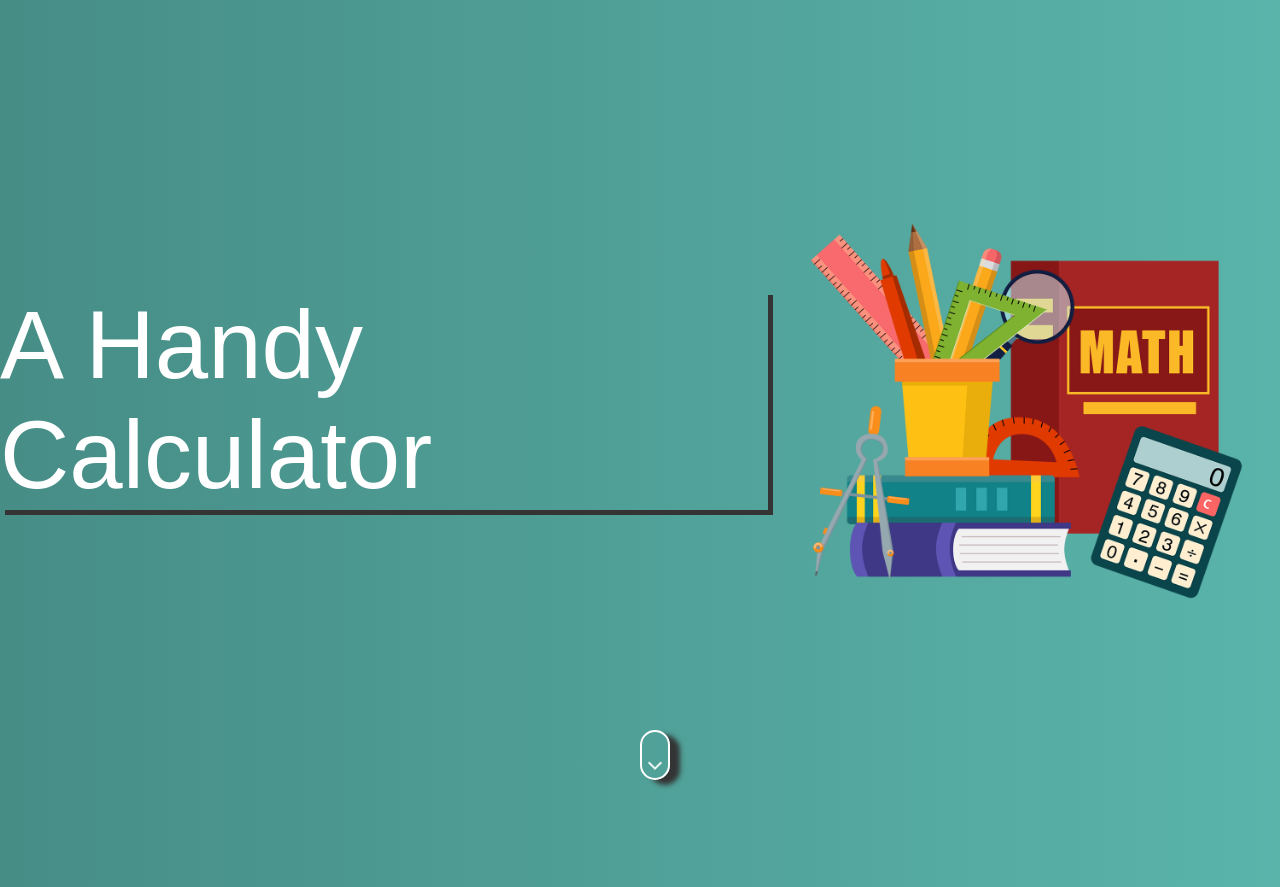
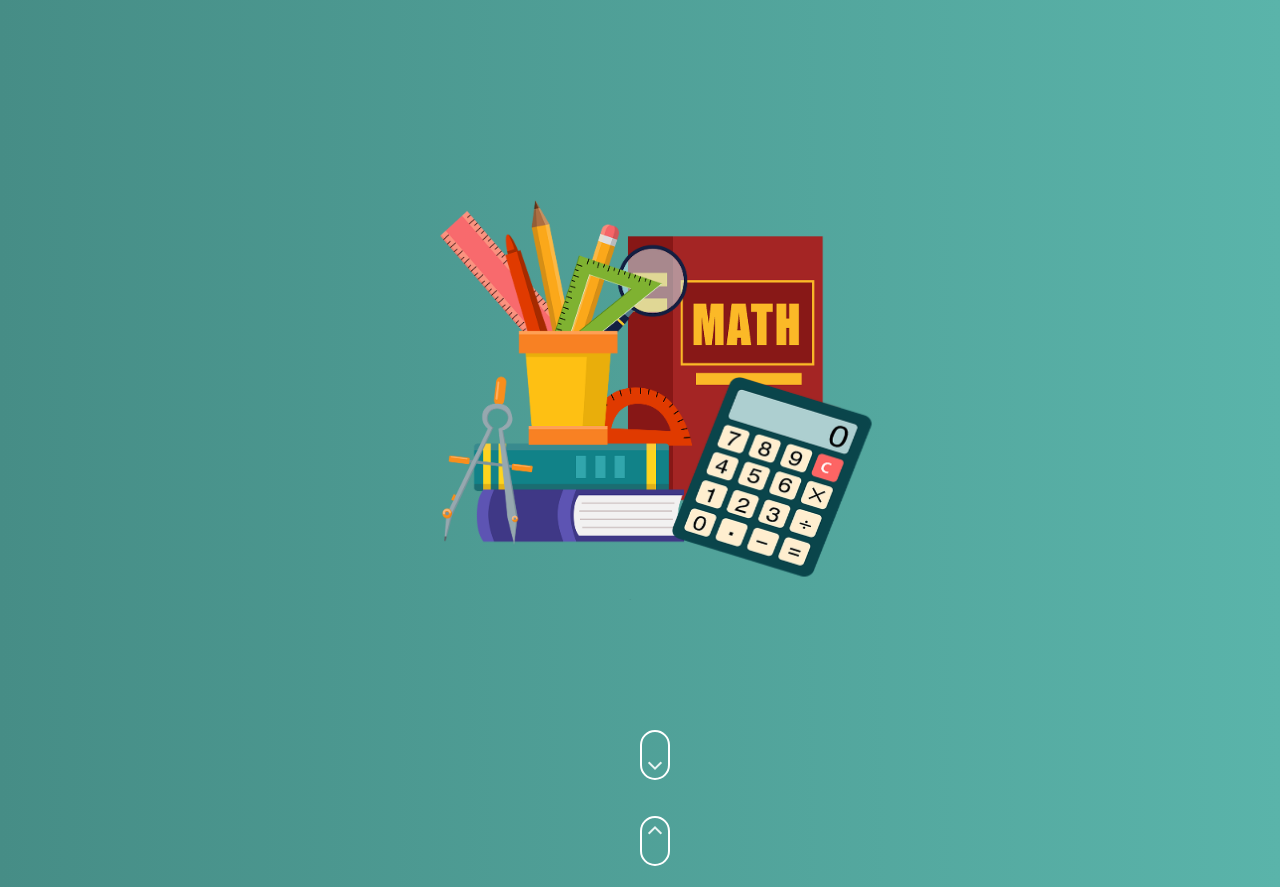
Before and after one commit to LinyueSong/Calculator, a plain HTML site: page index.html in a window 1280 px wide. Shown: the top 887 px of the page. Drawn offline with Linux system fonts and the light colour scheme.

Commit message:
added scroll up

```diff
--- a/exp.css
+++ b/exp.css
@@ -31,9 +31,29 @@ h1 {
   box-shadow: 5px 5px rgb(52, 52, 52);
 }
 
-img {
-  height: 40%;
-  width: 40%;
+#stuff {
+  height: 400px;
+  width: 400px;
+}
+
+#calc {
+  height: 200px;
+  width: 200px;
+  position: absolute;
+  top: 49%;
+  left: 52.5%;
+  cursor: pointer;
+  animation: MoveUpDown 2s linear infinite;
+}
+
+@keyframes MoveUpDown {
+  0%,
+  100% {
+    transform: translateY(0);
+  }
+  50% {
+    transform: translateY(-15px);
+  }
 }
 .scroll-down {
   height: 50px;
@@ -45,7 +65,7 @@ img {
   bottom: 20px;
   border-radius: 50px;
   cursor: pointer;
-  box-shadow: 10px 5px 5px rgb(52, 52, 52);
+  /* box-shadow: 10px 5px 5px rgb(52, 52, 52); */
 }
 
 .scroll-down::before,
@@ -80,6 +100,55 @@ img {
   }
   100% {
     top: 90%;
+    opacity: 0;
+  }
+}
+
+.scroll-up {
+  height: 50px;
+  width: 30px;
+  border: 2px solid white;
+  position: absolute;
+  left: 50%;
+  /* transform: translateX(-50%); */
+  top: 102%;
+  border-radius: 50px;
+  cursor: pointer;
+  /* box-shadow: 10px 5px 5px rgb(52, 52, 52); */
+}
+
+.scroll-up::before,
+.scroll-up::after {
+  content: "";
+  position: absolute;
+  bottom: 20%;
+  left: 50%;
+  height: 10px;
+  width: 10px;
+  transform: translate(-50%, 100%) rotate(45deg);
+  border: 2px solid white;
+  border-bottom: transparent;
+  border-right: transparent;
+  animation: scroll-up 1s ease-in-out infinite;
+}
+.scroll-up::before {
+  bottom: 30%;
+  animation-delay: 0.3s;
+}
+
+@keyframes scroll-up {
+  0% {
+    /* top:20%; */
+    opacity: 0;
+  }
+  30% {
+    opacity: 1;
+  }
+  60% {
+    opacity: 1;
+  }
+  100% {
+    bottom: 90%;
     opacity: 0;
   }
 }
--- a/index.html
+++ b/index.html
@@ -10,13 +10,17 @@
 </head>
 <body>
     <section id='page1'>
-        <h1>A Handy Calculator</h1>
-        <img src="img.png">
+        <!-- <h1>A Handy Calculator</h1> -->
+        <img src="stuff.png" id="stuff">
+        <a href='#page2'><img src="calculator.png" id="calc"></a>
         <a href='#page2'>
             <div class="scroll-down"></div>
         </a>
     </section>
     <section id='page2'>
+        <a href='#page1'>
+            <div class="scroll-up"></div>
+        </a>
         <div class="calculator-grid">
             <div class="output">
                 <div data-previous-operand class="previous-operand"></div>
```
Also changed, not shown: calculator.png (added), stuff.png (added).
